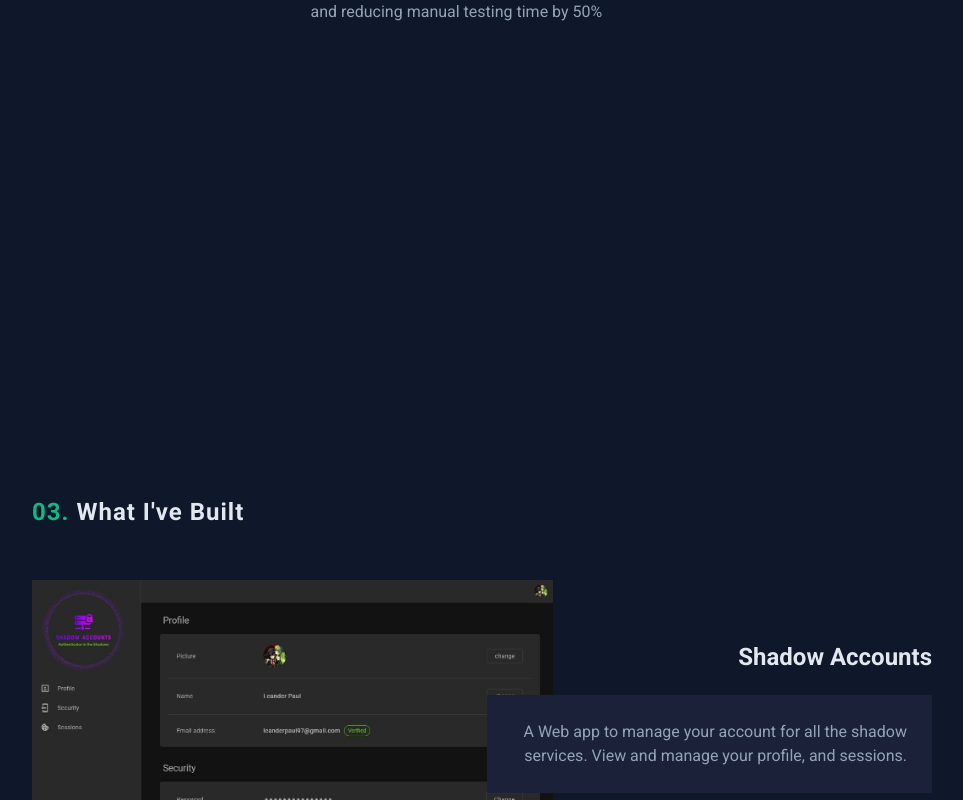
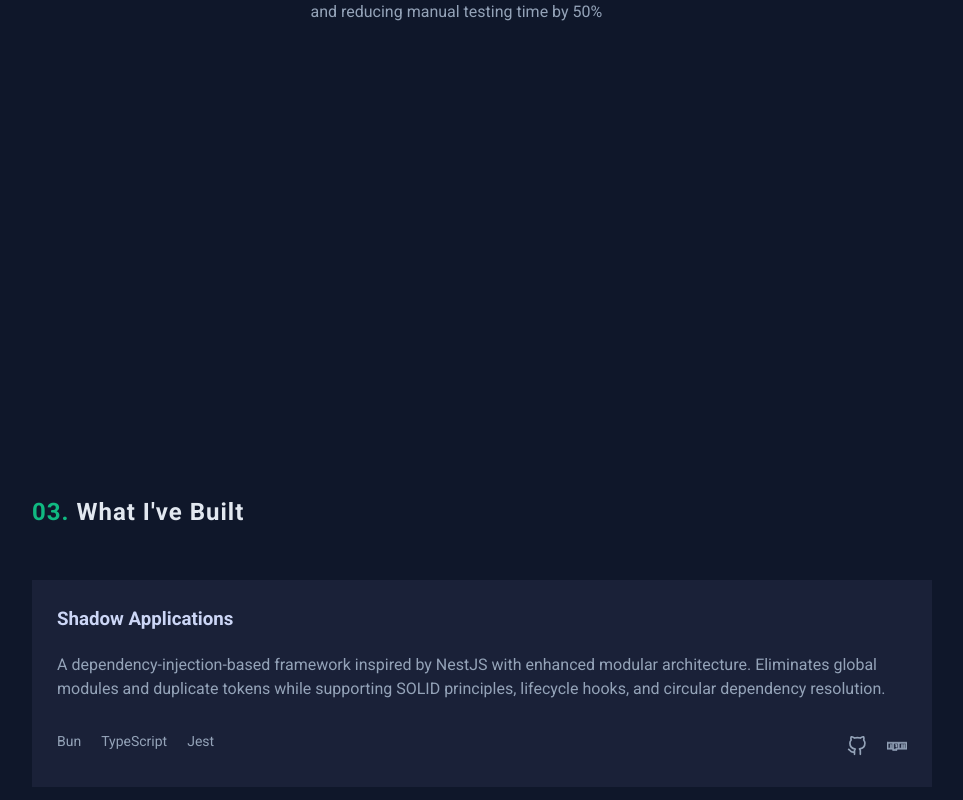
Before and after one commit to leanderpaul/leanderpaul.github.io, a Vue app: page / in a window 1280 px wide. Shown: the part 2000-2800 px from the top of the page, without its empty margins (158-1121 px from the left). Built offline with nearby package versions, Linux system fonts and the light colour scheme.

Commit message:
feat: projects update

```diff
--- a/src/data.ts
+++ b/src/data.ts
@@ -9,6 +9,8 @@
 /**
  * Defining types
  */
+
+type LinkType = 'Github' | 'Demo' | 'NPM';
 
 export interface Experience {
   startDate: string;
@@ -29,13 +31,16 @@ interface Education {
   degree: string;
 }
 
+interface Link {
+  type: LinkType;
+  url: string;
+}
+
 interface Project {
   title: string;
   description: string;
-  image: string;
   tech: string[];
-  source: string;
-  demo: string;
+  links?: Link[];
 }
 
 /**
@@ -134,29 +139,30 @@ export const education: Education[] = [
 
 export const projects: Project[] = [
   {
-    title: 'Shadow Accounts',
-    description: 'A Web app to manage your account for all the shadow services. View and manage your profile, and sessions.',
-    image: '/images/accounts.jpg',
-    tech: ['Astro', 'Tailwind CSS', 'Vercel'],
-    source: 'https://github.com/leanderpaul/shadow-accounts',
-    demo: 'https://accounts.shadow-apps.com',
+    title: 'Shadow Applications',
+    description:
+      'A dependency-injection-based framework inspired by NestJS with enhanced modular architecture. Eliminates global modules and duplicate tokens while supporting SOLID principles, lifecycle hooks, and circular dependency resolution.',
+    tech: ['Bun', 'TypeScript', 'Jest'],
+    links: [
+      { type: 'Github', url: 'https://github.com/shadow-library/app' },
+      { type: 'NPM', url: 'https://www.npmjs.com/package/@shadow-library/app' },
+    ],
   },
   {
-    title: 'Shadow Chronicle',
+    title: 'Shadow Class Schema',
     description:
-      'A web app to track your daily activities and to keep a journal of your life. It also tracks your expenses, workouts, and other activities.',
-    image: '/images/chronicle.jpg',
-    tech: ['Angular', 'Tailwind CSS', 'GraphQL', 'Vercel'],
-    source: 'https://github.com/leanderpaul/shadow-chronicle',
-    demo: 'https://chronicle.shadow-apps.com',
+      'Generates JSON schemas from class decorators. Supports discriminators, `anyOf`, `allOf`, and maintains a central registry for seamless Ajv integration.',
+    tech: ['Bun', 'TypeScript'],
+    links: [
+      { type: 'Github', url: 'https://github.com/shadow-library/class-schema' },
+      { type: 'NPM', url: 'https://www.npmjs.com/package/@shadow-library/class-schema' },
+    ],
   },
   {
-    title: 'Shadow Archive',
+    title: 'Shadow Accounts',
     description:
-      'A backend service to store data from the shadow services and exposes the data using GraphQL API. It stores all the date required by other the shadow services such as accounts, chronicle, etc.',
-    image: '/images/archive.jpg',
-    tech: ['NestJS', 'Fastify', 'GraphQL', 'MongoDB', 'AWS EC2'],
-    source: 'https://github.com/leanderpaul/shadow-archive',
-    demo: 'https://archive.shadow-apps.com',
+      'A centralized IAM system for managing authentication and authorization across microservices. Built with NestJS and designed for multi-service environments.',
+    tech: ['Astro', 'Tailwind CSS', 'Vercel'],
+    links: [{ type: 'Github', url: 'https://github.com/leanderpaul/shadow-accounts' }],
   },
 ];
--- a/src/pages/home/intro.component.vue
+++ b/src/pages/home/intro.component.vue
@@ -1,7 +1,9 @@
 <template>
   <div class="intro">
     <div class="title">Hi, I am Leander Paul</div>
-    <div class="subtitle">A Full Stack Web Developer Building Digital Dreams One Line of Code at a Time and Bringing Websites to Life</div>
+    <div class="subtitle">
+      A Full Stack Web Developer, Building Digital Dreams, One Line of Code at a Time and Bringing Websites to Life
+    </div>
     <a class="btn" href="#projects">Projects</a>
   </div>
 </template>
--- a/src/pages/home/projects.component.vue
+++ b/src/pages/home/projects.component.vue
@@ -6,36 +6,38 @@ import { projects } from '@app/data';
     <h3 class="heading">What I've Built</h3>
     <ul class="content">
       <li class="project" v-for="project in projects">
-        <div class="image">
-          <img :src="project.image" :alt="project.title" />
-        </div>
-        <div class="content">
-          <a :href="project.demo" target="_blank">
-            <h2>{{ project.title }}</h2>
-          </a>
-          <div class="desc">{{ project.description }}</div>
+        <h3>{{ project.title }}</h3>
+        <div class="desc">{{ project.description }}</div>
+        <div class="footer">
           <ul class="tech-list">
             <li v-for="tech in project.tech">{{ tech }}</li>
           </ul>
           <div class="links">
-            <a :href="project.source" target="_blank">
-              <svg viewBox="0 0 24 24">
+            <a :href="link.url" target="_blank" v-for="link in project.links">
+              <svg viewBox="0 0 24 24" v-if="link.type === 'Github'">
                 <title>GitHub</title>
                 <path
                   d="M9 19c-5 1.5-5-2.5-7-3m14 6v-3.87a3.37 3.37 0 0 0-.94-2.61c3.14-.35 6.44-1.54 6.44-7A5.44 5.44 0 0 0 20 4.77 5.07 5.07 0 0 0 19.91 1S18.73.65 16 2.48a13.38 13.38 0 0 0-7 0C6.27.65 5.09 1 5.09 1A5.07 5.07 0 0 0 5 4.77a5.44 5.44 0 0 0-1.5 3.78c0 5.42 3.3 6.61 6.44 7A3.37 3.37 0 0 0 9 18.13V22"
                 ></path>
               </svg>
-            </a>
-            <a :href="project.demo" target="_blank">
-              <svg viewBox="0 0 24 24">
+              <svg viewBox="0 0 24 24" v-if="link.type === 'Demo'">
                 <title>Demo</title>
                 <path d="M18 13v6a2 2 0 0 1-2 2H5a2 2 0 0 1-2-2V8a2 2 0 0 1 2-2h6"></path>
                 <polyline points="15 3 21 3 21 9"></polyline>
                 <line x1="10" y1="14" x2="21" y2="3"></line>
               </svg>
+              <svg viewBox="0 0 32 32" v-if="link.type === 'NPM'">
+                <title>NPM</title>
+                <path
+                  fill="var(--text-default)"
+                  stroke-width="1"
+                  d="M 0 10 L 0 21 L 9 21 L 9 23 L 16 23 L 16 21 L 32 21 L 32 10 L 0 10 z M 1.7773438 11.777344 L 8.8886719 11.777344 L 8.890625 11.777344 L 8.890625 19.445312 L 7.1113281 19.445312 L 7.1113281 13.556641 L 5.3339844 13.556641 L 5.3339844 19.445312 L 1.7773438 19.445312 L 1.7773438 11.777344 z M 10.667969 11.777344 L 17.777344 11.777344 L 17.779297 11.777344 L 17.779297 19.443359 L 14.222656 19.443359 L 14.222656 21.222656 L 10.667969 21.222656 L 10.667969 11.777344 z M 19.556641 11.777344 L 30.222656 11.777344 L 30.224609 11.777344 L 30.224609 19.445312 L 28.445312 19.445312 L 28.445312 13.556641 L 26.667969 13.556641 L 26.667969 19.445312 L 24.890625 19.445312 L 24.890625 13.556641 L 23.111328 13.556641 L 23.111328 19.445312 L 19.556641 19.445312 L 19.556641 11.777344 z M 14.222656 13.556641 L 14.222656 17.667969 L 16 17.667969 L 16 13.556641 L 14.222656 13.556641 z"
+                />
+              </svg>
             </a>
           </div>
         </div>
+        <!-- </div> -->
       </li>
     </ul>
     <div class="flex-center">
@@ -63,28 +65,13 @@ svg {
 }
 
 .project {
-  display: grid;
-  gap: 10px;
-  grid-template-columns: repeat(12, 1fr);
+  padding: 25px;
+  background-color: var(--background-light);
 }
 
-.project > div {
-  grid-row: 1;
-}
-
-.project img {
-  width: 100%;
-  height: 100%;
-  object-fit: cover;
-}
-
-.project .content {
-  margin: auto;
-}
-
-.project .desc {
-  padding: 25px;
-  background-color: var(--background-light);
+.project .footer {
+  align-items: center;
+  font-size: 14px;
 }
 
 .project .tech-list {
@@ -92,11 +79,10 @@ svg {
   gap: 5px 20px;
   white-space: nowrap;
   flex-wrap: wrap;
-  font-size: 14px;
 }
 
 .project .links {
-  margin-top: 20px;
+  margin-top: 15px;
 }
 
 .btn {
@@ -122,15 +108,6 @@ svg {
     background-color: transparent;
   }
 
-  .project .image,
-  .project .content {
-    grid-column: 1 / -1;
-  }
-
-  .project .image {
-    opacity: 0.35;
-  }
-
   .project .links a {
     margin-right: 20px;
   }
@@ -142,28 +119,7 @@ svg {
 
 @media (min-width: 768px) {
   .project {
-    margin-bottom: 100px;
-  }
-
-  .project:nth-child(odd) .image {
-    grid-column: 1 / 8;
-  }
-
-  .project:nth-child(odd) .content {
-    grid-column: 7 / -1;
-    text-align: right;
-  }
-
-  .project:nth-child(even) .content {
-    grid-column: 1 / 7;
-  }
-
-  .project:nth-child(even) .image {
-    grid-column: 6 / -1;
-  }
-
-  .project:nth-child(odd) .tech-list {
-    justify-content: flex-end;
+    margin-bottom: 50px;
   }
 
   .project .links a {
@@ -173,5 +129,11 @@ svg {
   .project .desc {
     margin: 20px 0px;
   }
+
+  .project .footer {
+    margin-top: 20px;
+    display: flex;
+    justify-content: space-between;
+  }
 }
 </style>
--- a/src/pages/project-archive/project-archive.page.vue
+++ b/src/pages/project-archive/project-archive.page.vue
@@ -4,13 +4,64 @@ interface Project {
   title: string;
   company?: string;
   tech: string[];
-  links: {
+  links?: {
     github?: string;
     demo?: string;
   };
 }
 
 const projects: Project[] = [
+  {
+    year: 2025,
+    title: 'Shadow Mongoose',
+    tech: ['Bun', 'TypeScript', 'Mongoose'],
+    links: {
+      github: 'https://github.com/shadow-library/mongoose',
+      demo: 'https://npmjs.com/package/@shadow-library/mongoose',
+    },
+  },
+  {
+    year: 2025,
+    title: 'Shadow Fastify',
+    tech: ['Bun', 'TypeScript', 'Fastify'],
+    links: {
+      github: 'https://github.com/shadow-library/fastify',
+      demo: 'https://npmjs.com/package/@shadow-library/fastify',
+    },
+  },
+  {
+    year: 2024,
+    title: 'Shadow Class Schema',
+    tech: ['Bun', 'TypeScript'],
+    links: {
+      github: 'https://github.com/shadow-library/class-schema',
+      demo: 'https://npmjs.com/package/@shadow-library/class-schema',
+    },
+  },
+  {
+    year: 2024,
+    title: 'Shadow Applications',
+    tech: ['Bun', 'TypeScript'],
+    links: {
+      github: 'https://github.com/shadow-library/app',
+      demo: 'https://npmjs.com/package/@shadow-library/app',
+    },
+  },
+  {
+    year: 2024,
+    title: 'Shadow Common',
+    tech: ['Bun', 'TypeScript'],
+    links: {
+      github: 'https://github.com/shadow-library/common',
+      demo: 'https://npmjs.com/package/@shadow-library/common',
+    },
+  },
+  {
+    title: 'Emirates NBD Retail Banking',
+    year: 2024,
+    company: 'Emirates NBD',
+    tech: ['Node', 'Express', 'Playwright', 'MongoDB'],
+  },
   {
     title: 'Portfolio',
     year: 2023,
@@ -156,20 +207,20 @@ const projects: Project[] = [
             </span>
           </td>
           <td class="links">
-            <a v-if="project.links.demo" :href="project.links.demo" target="_blank">
+            <a v-if="project?.links?.github" :href="project.links.github" target="_blank">
+              <svg viewBox="0 0 24 24">
+                <title>GitHub</title>
+                <path
+                  d="M9 19c-5 1.5-5-2.5-7-3m14 6v-3.87a3.37 3.37 0 0 0-.94-2.61c3.14-.35 6.44-1.54 6.44-7A5.44 5.44 0 0 0 20 4.77 5.07 5.07 0 0 0 19.91 1S18.73.65 16 2.48a13.38 13.38 0 0 0-7 0C6.27.65 5.09 1 5.09 1A5.07 5.07 0 0 0 5 4.77a5.44 5.44 0 0 0-1.5 3.78c0 5.42 3.3 6.61 6.44 7A3.37 3.37 0 0 0 9 18.13V22"
+                ></path>
+              </svg>
+            </a>
+            <a v-if="project?.links?.demo" :href="project.links.demo" target="_blank">
               <svg viewBox="0 0 24 24">
                 <title>Demo</title>
                 <path d="M18 13v6a2 2 0 0 1-2 2H5a2 2 0 0 1-2-2V8a2 2 0 0 1 2-2h6"></path>
                 <polyline points="15 3 21 3 21 9"></polyline>
                 <line x1="10" y1="14" x2="21" y2="3"></line>
-              </svg>
-            </a>
-            <a v-if="project.links.github" :href="project.links.github" target="_blank">
-              <svg viewBox="0 0 24 24">
-                <title>GitHub</title>
-                <path
-                  d="M9 19c-5 1.5-5-2.5-7-3m14 6v-3.87a3.37 3.37 0 0 0-.94-2.61c3.14-.35 6.44-1.54 6.44-7A5.44 5.44 0 0 0 20 4.77 5.07 5.07 0 0 0 19.91 1S18.73.65 16 2.48a13.38 13.38 0 0 0-7 0C6.27.65 5.09 1 5.09 1A5.07 5.07 0 0 0 5 4.77a5.44 5.44 0 0 0-1.5 3.78c0 5.42 3.3 6.61 6.44 7A3.37 3.37 0 0 0 9 18.13V22"
-                ></path>
               </svg>
             </a>
           </td>
```
